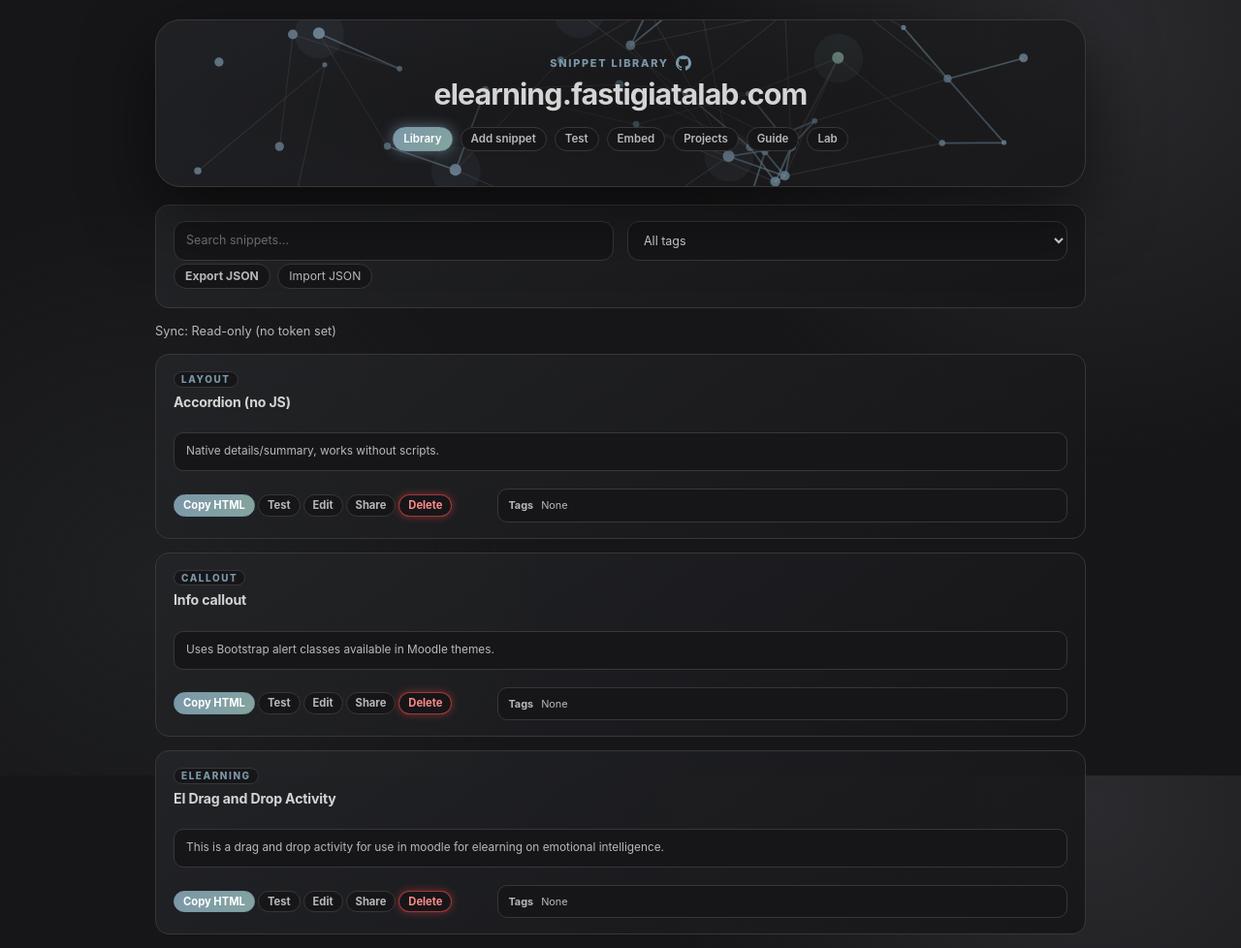
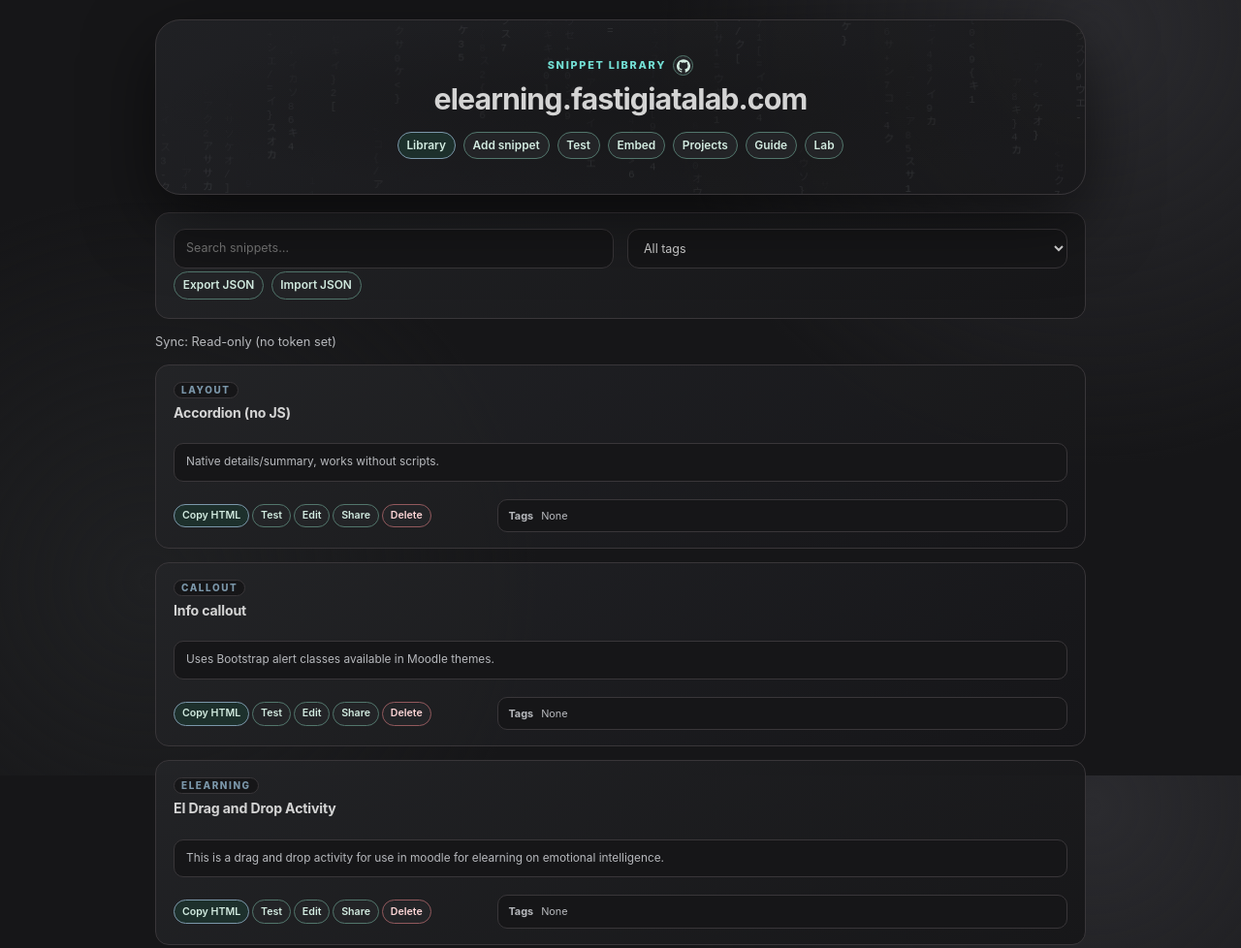
Before and after one commit to stuanderson415-coder/vocational-dev, a plain HTML site: page index.html in a window 1280 px wide. Shown: the top 978 px of the page at 97% size. Drawn offline with Linux system fonts and the light colour scheme.

Commit message:
passworded space

```diff
--- a/app.js
+++ b/app.js
@@ -131,55 +131,66 @@ document.addEventListener('DOMContentLoaded', () => {
   document.querySelectorAll('nav a').forEach(a => { if (a.getAttribute('href') === here) a.classList.add('active'); });
 });
 
-// Connected-node graph in the header (same idea as the fastigiatalab.com entry page)
 document.addEventListener('DOMContentLoaded', () => {
   const header = document.querySelector('header');
   if (!header) return;
-  const NS = 'http://www.w3.org/2000/svg', W = 680, H = 240;
-  const svg = document.createElementNS(NS, 'svg');
-  svg.setAttribute('viewBox', `0 0 ${W} ${H}`);
-  svg.setAttribute('preserveAspectRatio', 'xMidYMid slice');
-  svg.setAttribute('aria-hidden', 'true');
-  svg.classList.add('header-graph');
-  header.prepend(svg);
+  const canvas = document.createElement('canvas');
+  canvas.className = 'header-rain';
+  canvas.setAttribute('aria-hidden', 'true');
+  header.prepend(canvas);
+  const ctx = canvas.getContext('2d');
+  if (!ctx) return;
 
-  let seed = 731;
-  const rand = () => (seed = (seed * 1664525 + 1013904223) % 4294967296) / 4294967296;
-  const hubs = [[120, 70], [310, 55], [500, 88], [220, 170], [420, 160]].map(([x, y], i) => ({ x, y, r: 4.3, c: i === 2 ? '#84a59d' : '#7b97aa' }));
-  const nodes = [...hubs];
-  for (let i = 0; i < 34; i++) nodes.push({ x: 25 + rand() * (W - 50), y: 20 + rand() * (H - 40), r: 1.6 + rand() * 2.4, c: '#7b97aa' });
-
-  const mk = (tag, attrs, parent) => {
-    const el = document.createElementNS(NS, tag);
-    for (const k in attrs) el.setAttribute(k, attrs[k]);
-    parent.appendChild(el); return el;
+  const motion = matchMedia('(prefers-reduced-motion: reduce)');
+  const chars = '0123456789{}[]/<>+-=アイウエオカキクケコサシスセソ';
+  let width = 0, height = 0, columns = [], frame = 0, previous = 0;
+  const makeColumn = (x, initial) => {
+    const length = 6 + Math.floor(Math.random() * 9);
+    return {
+      x, length, y: initial ? Math.random() * (height + length * 14) : -Math.random() * height,
+      speed: 10 + Math.random() * 12,
+      chars: Array.from({ length }, () => chars[Math.floor(Math.random() * chars.length)])
+    };
   };
-  const glow = mk('g', {}, svg), links = mk('g', {}, svg), dots = mk('g', {}, svg);
-  hubs.forEach(h => mk('circle', { cx: h.x, cy: h.y, r: h.r * 4.2, fill: h.c, 'fill-opacity': .1 }, glow));
-  for (let i = 0; i < nodes.length; i++) for (let j = i + 1; j < nodes.length; j++) {
-    const d = Math.hypot(nodes[i].x - nodes[j].x, nodes[i].y - nodes[j].y);
-    if (d < 125 && rand() > 0.74) mk('line', {
-      x1: nodes[i].x, y1: nodes[i].y, x2: nodes[j].x, y2: nodes[j].y,
-      stroke: d < 70 ? '#7b97aa' : '#646464', 'stroke-opacity': d < 70 ? .55 : .32, 'stroke-width': d < 70 ? 1.25 : .85
-    }, links);
+  function draw() {
+    ctx.clearRect(0, 0, width, height);
+    ctx.font = '11px monospace';
+    columns.forEach(column => column.chars.forEach((char, i) => {
+      ctx.fillStyle = `rgba(180, 184, 188, ${.16 * (1 - i / column.length)})`;
+      ctx.fillText(char, column.x, column.y - i * 14);
+    }));
   }
-  nodes.forEach((n, i) => mk('circle', { cx: n.x, cy: n.y, r: n.r, fill: n.c, 'fill-opacity': i < hubs.length ? .95 : .8 }, dots));
-
-  if (matchMedia('(prefers-reduced-motion: reduce)').matches) return;
-  let tx = 0, ty = 0, px = 0, py = 0, t = 0;
-  header.addEventListener('pointermove', e => {
-    const r = header.getBoundingClientRect();
-    tx = ((e.clientX - r.left) / r.width - .5) * 8; ty = ((e.clientY - r.top) / r.height - .5) * 6;
-  });
-  header.addEventListener('pointerleave', () => { tx = ty = 0; });
-  (function tick() {
-    t += .012; px += (tx - px) * .07; py += (ty - py) * .07;
-    const x = Math.sin(t) * 1.8 + px, y = Math.cos(t * .9) * 1.3 + py;
-    dots.setAttribute('transform', `translate(${x},${y})`);
-    links.setAttribute('transform', `translate(${x * .85},${y * .85})`);
-    glow.setAttribute('transform', `translate(${x * .6},${y * .6})`);
-    requestAnimationFrame(tick);
-  })();
+  function tick(time) {
+    if (previous && time - previous < 50) {
+      frame = requestAnimationFrame(tick);
+      return;
+    }
+    const elapsed = previous ? Math.min((time - previous) / 1000, .1) : 0;
+    previous = time;
+    columns = columns.map(column => {
+      column.y += column.speed * elapsed;
+      return column.y - column.length * 14 > height ? makeColumn(column.x, false) : column;
+    });
+    draw();
+    frame = requestAnimationFrame(tick);
+  }
+  function updateAnimation() {
+    cancelAnimationFrame(frame);
+    previous = 0;
+    draw();
+    if (!motion.matches && !document.hidden) frame = requestAnimationFrame(tick);
+  }
+  function resize() {
+    const rect = header.getBoundingClientRect(), scale = Math.min(devicePixelRatio || 1, 2);
+    width = rect.width; height = rect.height;
+    canvas.width = Math.round(width * scale); canvas.height = Math.round(height * scale);
+    ctx.setTransform(scale, 0, 0, scale, 0, 0);
+    columns = Array.from({ length: Math.ceil(width / 22) }, (_, i) => makeColumn(i * 22 + 4, true));
+    updateAnimation();
+  }
+  new ResizeObserver(resize).observe(header);
+  motion.addEventListener('change', updateAnimation);
+  document.addEventListener('visibilitychange', updateAnimation);
 });
 
 // Share links: snippet is packed into the URL hash (no server), so anyone with the link can open it.
--- a/index.html
+++ b/index.html
@@ -11,7 +11,8 @@
     <select id="tagsel" aria-label="Filter by tag"></select>
   </div>
   <button id="export" class="secondary">Export JSON</button>
-  <label class="btn secondary" style="font-weight:normal">Import JSON<input id="import" type="file" accept=".json" hidden></label>
+  <button id="import-button" class="secondary" type="button">Import JSON</button>
+  <input id="import" type="file" accept=".json" hidden>
 </div>
 <p id="syncstat" class="intro" style="font-size:.8rem"></p>
 <div id="list"></div>
@@ -69,6 +70,7 @@ document.getElementById('export').onclick = () => {
   a.href = URL.createObjectURL(new Blob([JSON.stringify(store.all(), null, 2)], { type: 'application/json' }));
   a.download = 'moodle-snippets.json'; a.click();
 };
+document.getElementById('import-button').onclick = () => document.getElementById('import').click();
 document.getElementById('import').onchange = async e => {
   try {
     const data = JSON.parse(await e.target.files[0].text());
--- a/style.css
+++ b/style.css
@@ -1,4 +1,4 @@
-:root{--bg:#161618;--panel:#232427;--line:#393639;--text:#d4d4d4;--muted:#646464;--soft:#b6b8bc;--violet:#7b97aa;--green:#84a59d;--danger:#db4242;
+:root{--bg:#161618;--panel:#232427;--line:#393639;--text:#d4d4d4;--muted:#646464;--soft:#b6b8bc;--violet:#7b97aa;--green:#84a59d;--accent:#4a93ef;--danger:#db4242;
 --secondary:#7b97aa;--tertiary:#84a59d;--codeFont:ui-monospace,SFMono-Regular,Menlo,Consolas,monospace}
 *{box-sizing:border-box}
 body{margin:0;min-height:100vh;color:var(--text);font:12.5px/1.5 Inter,system-ui,sans-serif;padding:20px;
@@ -10,31 +10,72 @@ h3{font-size:.94rem;letter-spacing:-.01em}
 a{color:var(--violet);text-decoration:none;transition:color .15s}
 a:hover{color:var(--green)}
 header{width:min(960px,100%);margin:0 auto 18px;border:1px solid var(--line);border-radius:26px;background:linear-gradient(145deg,#232427cc,#161618cc);box-shadow:0 24px 70px #0008;padding:clamp(20px,4vw,36px);text-align:center}
-.brand-label{display:flex;align-items:center;justify-content:center;gap:7px;color:var(--violet);font-size:.74rem;font-weight:800;letter-spacing:.16em;text-transform:uppercase;margin-bottom:8px}
-.github-sync{display:inline-flex;align-items:center;justify-content:center;color:var(--violet);transition:color .15s,transform .15s}
-.github-sync svg{display:block;width:16px;height:16px;fill:currentColor}
-.github-sync:hover{color:var(--green);transform:translateY(-1px)}
-.github-sync:focus-visible{outline:3px solid #7b97aa66;outline-offset:3px;border-radius:4px}
+.brand-label{display:flex;align-items:center;justify-content:center;gap:7px;color:#73dfd4;font-size:.74rem;font-weight:800;letter-spacing:.16em;text-transform:uppercase;margin-bottom:8px}
+.github-sync svg{display:block;width:14px;height:14px;fill:currentColor}
 header h1{margin-bottom:16px}
 nav{display:flex;gap:8px;justify-content:center;flex-wrap:wrap}
-nav a{border:1px solid var(--line);border-radius:999px;padding:3px 10px;background:#161618;color:var(--soft);font-weight:600;font-size:.72rem;transition:box-shadow .2s,border-color .2s,color .2s}
-nav a:hover{border-color:var(--violet);color:var(--text);box-shadow:0 0 12px #7b97aa99}
-nav a.active{border-color:var(--violet);background:linear-gradient(135deg,var(--violet),var(--green));color:#fff;box-shadow:0 0 14px #7b97aaaa}
+
+:is(nav a,button,.btn,.github-sync){
+  --button-border:#52766c;
+  --button-hover-border:#7b97aa;
+  --button-hover-bg:#1d302c;
+  --button-glow:#7b97aa88;
+  --button-focus:#7b97aa55;
+  display:inline-flex;
+  align-items:center;
+  justify-content:center;
+  gap:4.375px;
+  padding:4.375px 8.75px;
+  border:1px solid var(--button-border);
+  border-radius:999px;
+  background:#232427;
+  color:#d2ebe0;
+  font:600 .74375rem/1.5 Inter,system-ui,sans-serif;
+  letter-spacing:normal;
+  text-decoration:none;
+  cursor:pointer;
+  transition:transform .18s ease,filter .18s ease;
+}
+:is(nav a.active,button:not(.secondary,.danger,.utag)){
+  background:var(--button-hover-bg);
+  border-color:var(--button-hover-border);
+}
+:is(nav a,button,.btn,.github-sync):is(:hover,:focus-visible){
+  background:var(--button-hover-bg);
+  border-color:var(--button-hover-border);
+  color:#d2ebe0;
+  box-shadow:0 0 18px var(--button-glow);
+  filter:brightness(1.08);
+  transform:translateY(-1px);
+}
+:is(nav a,button,.btn,.github-sync):focus-visible{
+  outline:3px solid var(--button-focus);
+  outline-offset:3px;
+}
+button,.btn{margin:3px 4px 3px 0}
+.github-sync{padding:2.625px}
+button.danger{
+  --button-border:#92595d;
+  --button-hover-border:#ca8588;
+  --button-hover-bg:#382429;
+  --button-glow:#ca858866;
+  --button-focus:#ca858888;
+  color:#ffd6d7;
+}
+button.danger:is(:hover,:focus-visible){color:#ffd6d7}
+@media(prefers-reduced-motion:reduce){
+  :is(nav a,button,.btn,.github-sync){transition:none}
+  :is(nav a,button,.btn,.github-sync):is(:hover,:focus-visible){transform:none}
+}
 main{width:min(960px,100%);margin:0 auto}
 .card{border:1px solid var(--line);border-radius:14px;background:linear-gradient(145deg,#232427ee,#161618ee);padding:16px 18px;margin-bottom:14px}
 .card h3{margin:6px 0}
 .card p{margin:4px 0 10px;color:var(--soft);font-size:.86rem}
-.tag{display:inline-block;border:1px solid var(--line);background:#161618;color:var(--violet);border-radius:999px;padding:0 7px;font-size:.62rem;font-weight:800;letter-spacing:.16em;text-transform:uppercase}
+.tag:not(button){display:inline-block;border:1px solid var(--line);background:#161618;color:var(--violet);border-radius:999px;padding:0 7px;font-size:.62rem;font-weight:800;letter-spacing:.16em;text-transform:uppercase}
 label{display:block;font-weight:700;margin:14px 0 6px;color:var(--soft);font-size:.8rem}
 input,textarea,select{width:100%;padding:10px 12px;border-radius:12px;border:1px solid var(--line);background:#161618;color:var(--text);font:inherit;outline:0}
 input:focus,textarea:focus,select:focus{border-color:var(--violet);box-shadow:0 0 0 3px #7b97aa33}
 textarea{font-family:var(--codeFont);font-size:.8rem;line-height:1.5;min-height:280px}
-button,.btn{border:1px solid var(--violet);border-radius:999px;padding:3px 11px;background:linear-gradient(135deg,var(--violet),var(--green));color:#fff;font:inherit;font-size:.76rem;font-weight:700;cursor:pointer;display:inline-block;margin:3px 4px 3px 0;transition:transform .15s ease,filter .15s ease,box-shadow .2s}
-button:hover,.btn:hover{transform:translateY(-1px);filter:brightness(1.08);color:#fff}
-button:not(.secondary):not(.danger):hover,.btn:not(.secondary):hover{color:#161618}
-button:focus-visible,.btn:focus-visible{outline:3px solid #7b97aa66;outline-offset:3px}
-button.secondary,.btn.secondary{background:#161618;border-color:var(--line);color:var(--soft)}
-button.danger{background:#161618;border-color:#db424288;color:#e98a8a}
 iframe{width:100%;min-height:360px;border:1px solid var(--line);background:#fff;border-radius:12px;resize:vertical}
 .msg{padding:7px 10px;border-radius:12px;margin:6px 0;border:1px solid;font-size:.82rem;background:#161618}
 .ok{border-color:#09ad7188}.warn{border-color:#db894288}.bad{border-color:#db424288}
@@ -52,24 +93,15 @@ code{font-family:var(--codeFont);font-size:.8em;background:#161618;border:1px so
 .project p{margin:6px 0 0;color:var(--soft);font-size:.8rem}
 .addr{color:var(--violet);font-family:var(--codeFont);font-size:.7rem}
 header{position:relative;overflow:hidden;isolation:isolate}
-.header-graph{position:absolute;inset:0;width:100%;height:100%;z-index:-1;opacity:.85;pointer-events:none}
+.header-rain{position:absolute;inset:0;width:100%;height:100%;z-index:-1;pointer-events:none}
 header:after{content:"";position:absolute;inset:0;z-index:-1;background:radial-gradient(ellipse at center,#161618aa 0,transparent 70%);pointer-events:none}
-nav a:focus-visible{outline:3px solid #7b97aa66;outline-offset:2px}
-button:hover,.btn:hover{box-shadow:0 0 14px #7b97aaaa}
-button.secondary:hover,.btn.secondary:hover{border-color:var(--violet);color:var(--text);box-shadow:0 0 12px #7b97aa88}
-button.danger{border-color:#ff4d4d99;color:#ff8a8a;box-shadow:0 0 8px #ff4d4d66}
-button.danger:hover{border-color:#ff4d4d;color:#ff8a8a;box-shadow:0 0 14px #ff4d4dcc,inset 0 0 8px #ff4d4d44}
-button.danger:focus-visible{outline-color:#ff4d4d88}
-.tag{transition:box-shadow .2s,border-color .2s}
-.tag:hover{border-color:var(--violet);box-shadow:0 0 10px #7b97aa88}
-.utag{font:inherit;font-size:.62rem;font-weight:800;letter-spacing:.16em;text-transform:uppercase;cursor:pointer;margin:0 0 0 6px;padding:0 6px;background:#161618;box-shadow:none;transform:none;filter:none}
+.utag{margin:0 0 0 6px;padding:.875px 5.25px;font-size:.5425rem;font-weight:700}
 .utag:before{content:"#"}
-.utag:hover{transform:none;filter:none;color:#fff;border-color:var(--violet);box-shadow:0 0 10px #7b97aa88}
 #list .card h3{font-size:.88rem}
 #list .card p{font-size:.8rem}
 #list .snippet-tags>.tag{font-size:.58rem}
-#list .card button,#list .card .btn{font-size:.7rem;padding:2px 9px}
-#list .card .utag{font-size:.58rem;padding:0 5px}
+#list .card button,#list .card .btn{font-size:.665rem;padding:3.5px 7.875px}
+#list .card .utag{font-size:.5075rem;padding:0 4.375px}
 .snippet-card{display:grid;grid-template-columns:minmax(0,.7fr) minmax(0,1.3fr);gap:18px;align-items:center}
 .snippet-content{grid-column:1/-1}
 .snippet-tags{display:flex;align-items:center;flex-wrap:wrap;gap:4px}
```
Also changed, not shown: projects.html (+4 -4 lines), .wrangler/cache/wrangler-account.json (added), icons/play-it-safe.png.
